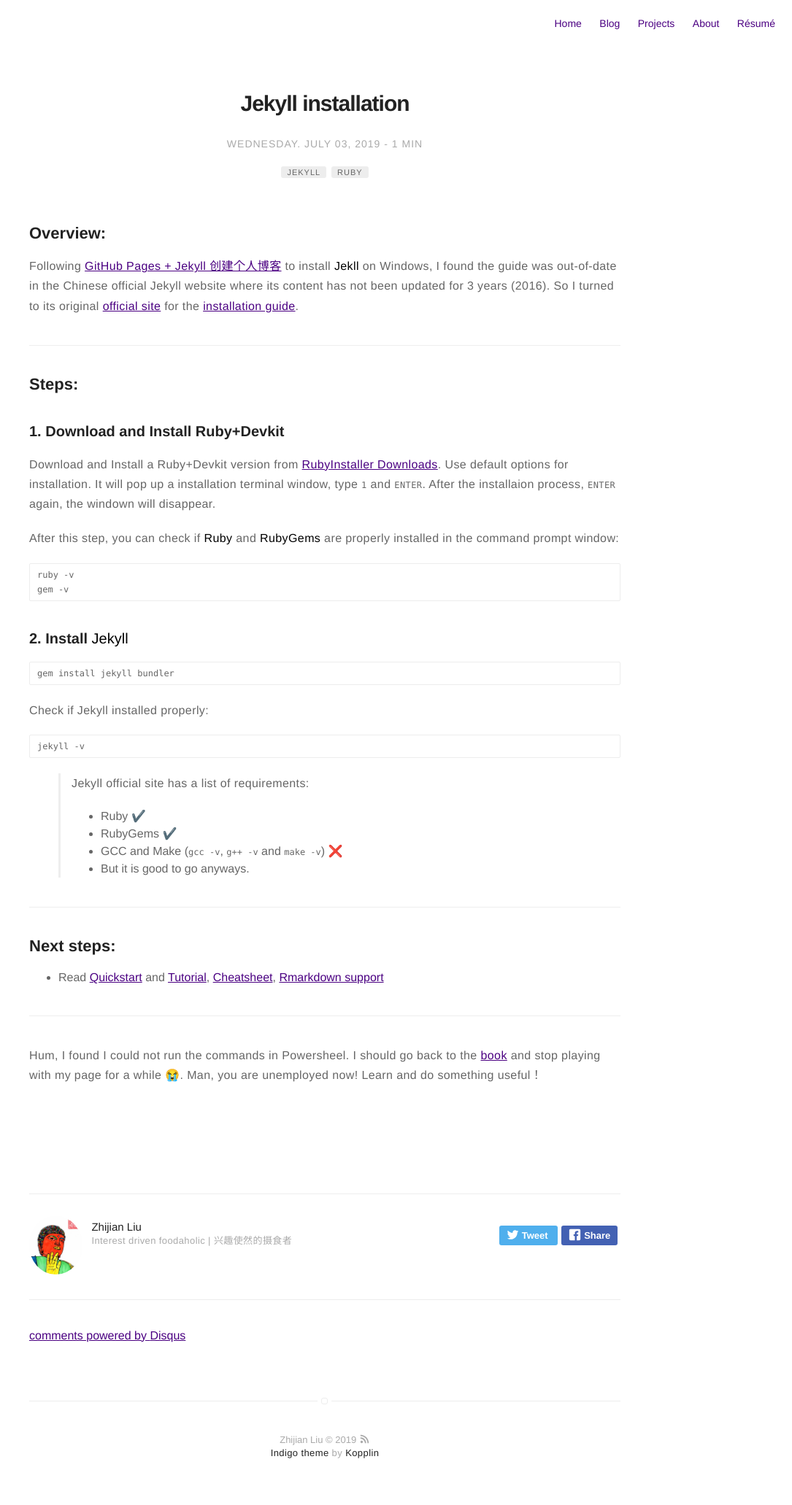
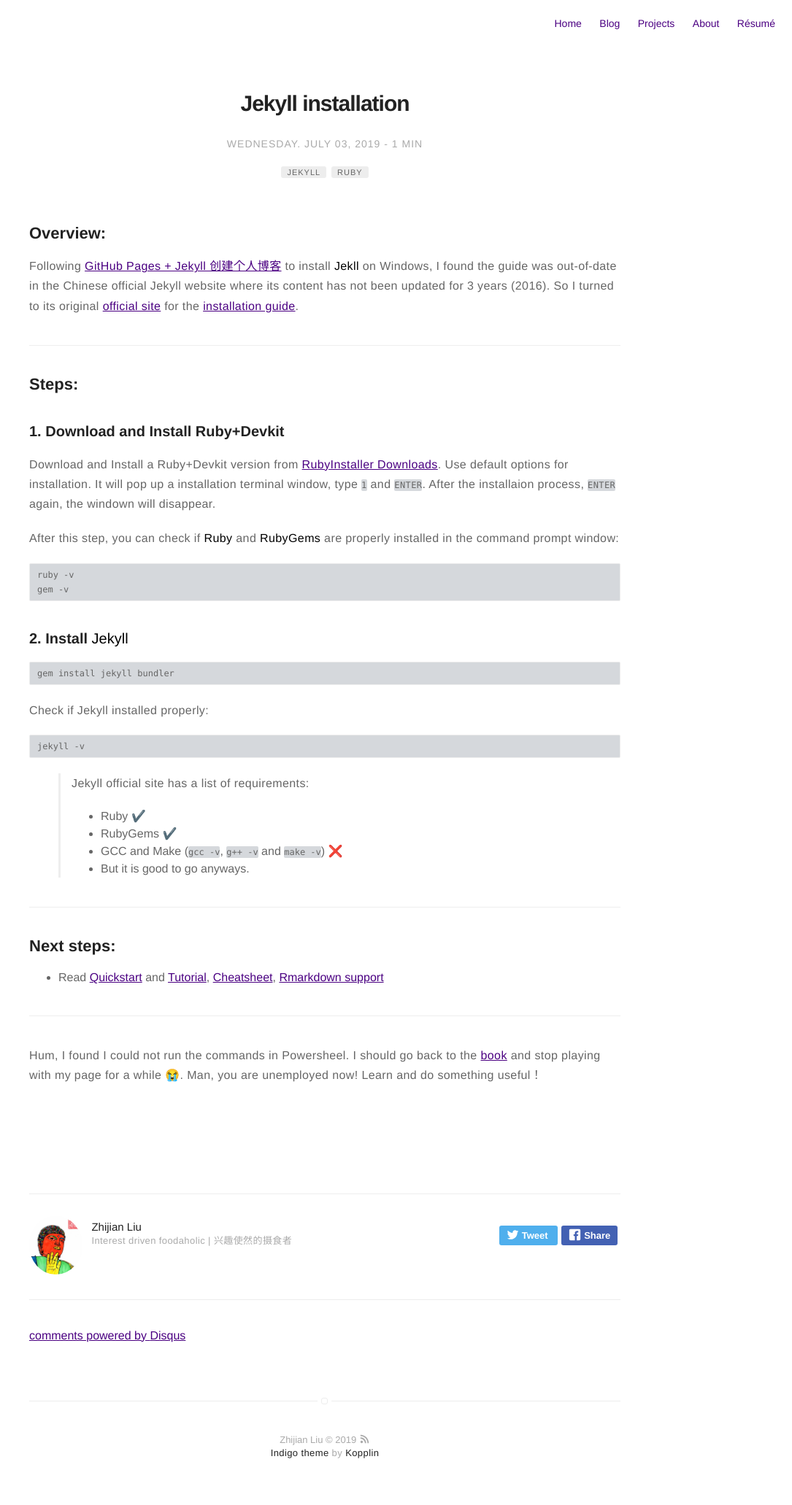
Before and after one commit to subaiwen/subaiwen.github.io, a Jekyll site: the page built from _posts/2019-7-3-Install Jekyll.md, in a window 1280 px wide. Shown: the whole page at 73% size, without its empty margins (195-1280 px from the left). Built offline with Jekyll 4.4.1, drawn with Linux system fonts in a browser that asks for light colours; emoji names are drawn with the system emoji font; comment, search, counter and statistics services are not loaded.

Commit message:
Update general.sass

```diff
--- a/_sass/base/general.sass
+++ b/_sass/base/general.sass
@@ -97,7 +97,7 @@ tt
 	font-family: $fontMonospace
 	font-size: 12px
 	line-height: 20px
-	background: #fff
+	background: #D5D8DC
 	border-radius: 2px
 	border-radius: 2px
 
@@ -110,7 +110,7 @@ pre
 	font-size: 1.2rem
 	line-height: 2rem
 	overflow: auto
-	background: #fff
+	background: #D5D8DC
 	border: 1px solid $epsilon
 	border-radius: 2px
 
```
